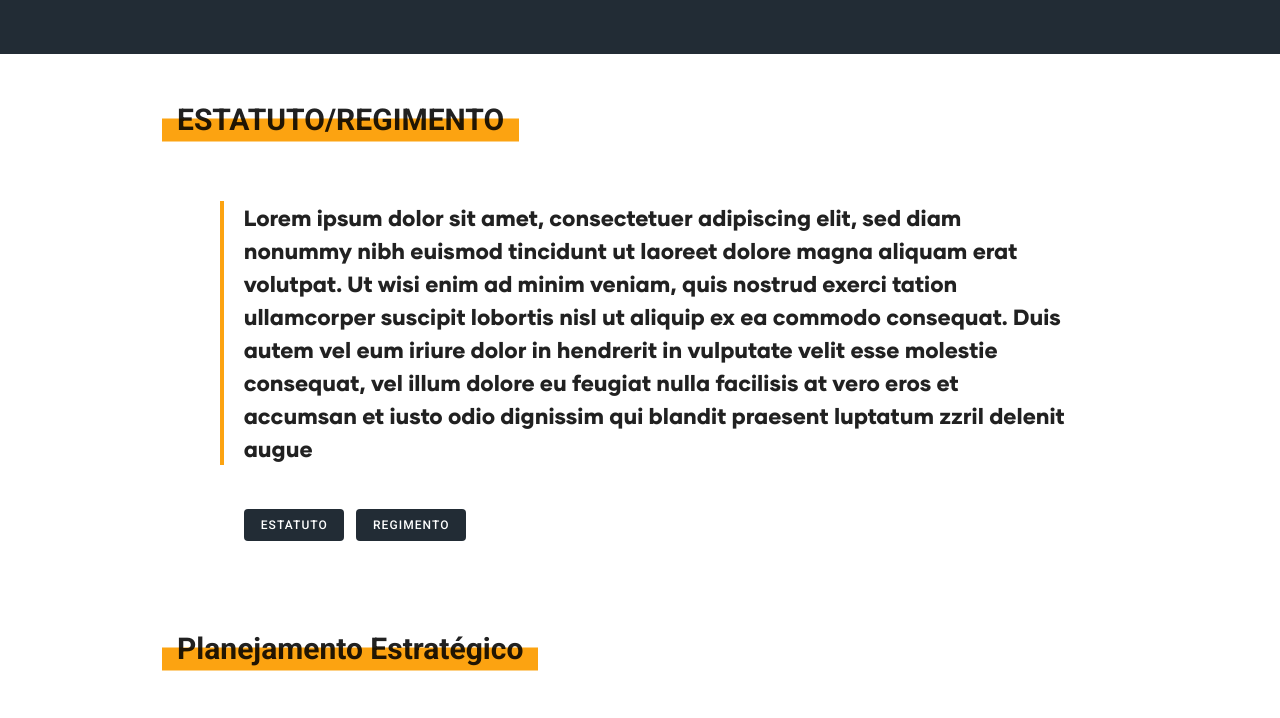
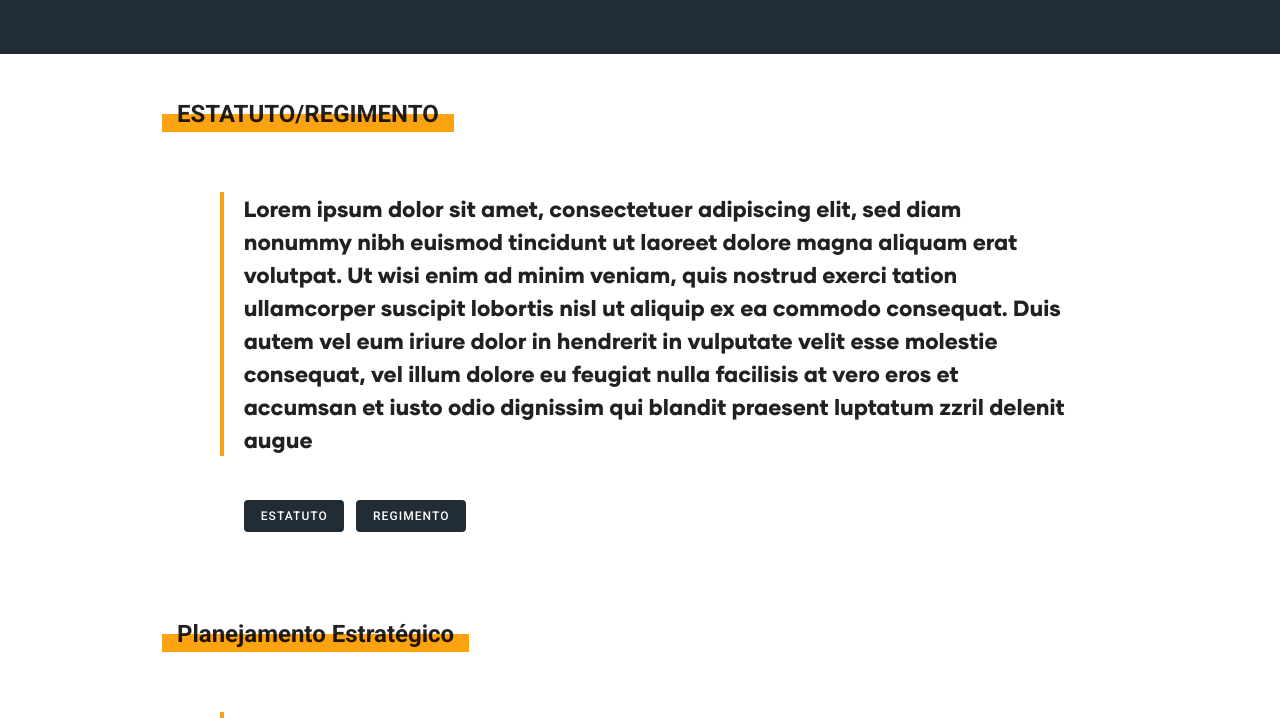
Before and after one commit to TutorFx/ith-vuecli-2, a Vue app: page /trabalheconosco in a window 1280 px wide. Shown: the part 1026-1744 px from the top of the page. Built offline with nearby package versions, Linux system fonts and the light colour scheme; no server answers.

Commit message:
Update underscore.vue

```diff
--- a/src/components/text/underscore.vue
+++ b/src/components/text/underscore.vue
@@ -42,7 +42,7 @@ export default {
                 //
             }
             .gilmer{
-                font-size: 30px;
+                font-size: 24px;
             }
         }
     }
```
